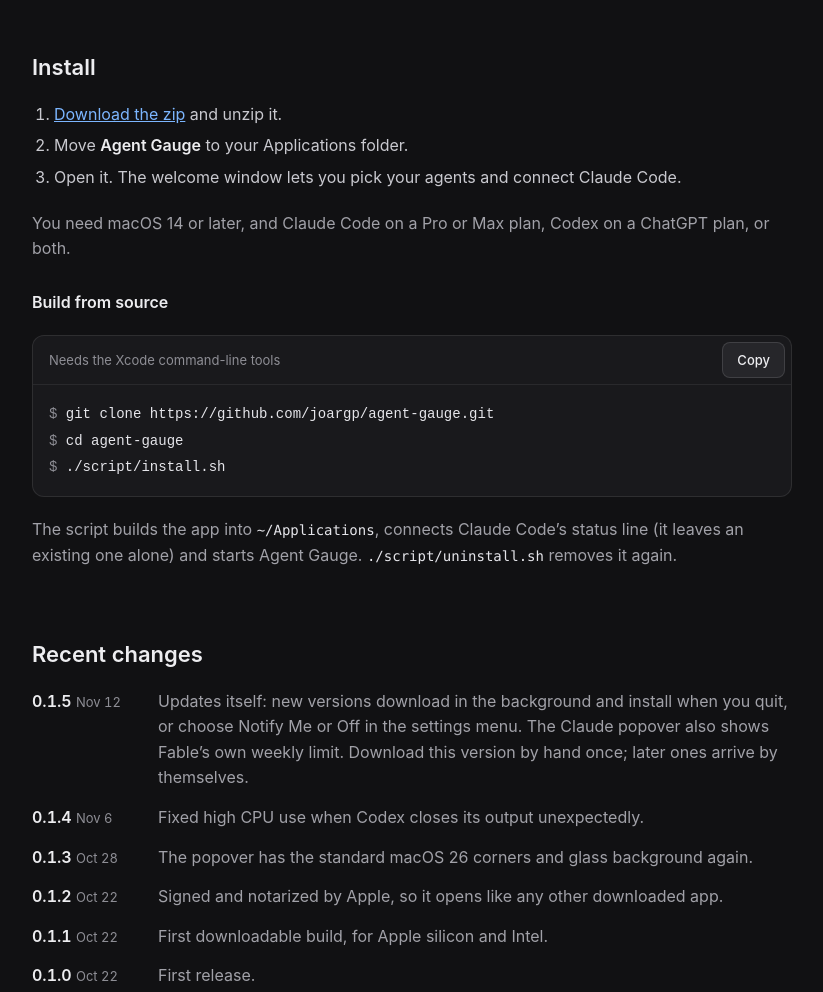
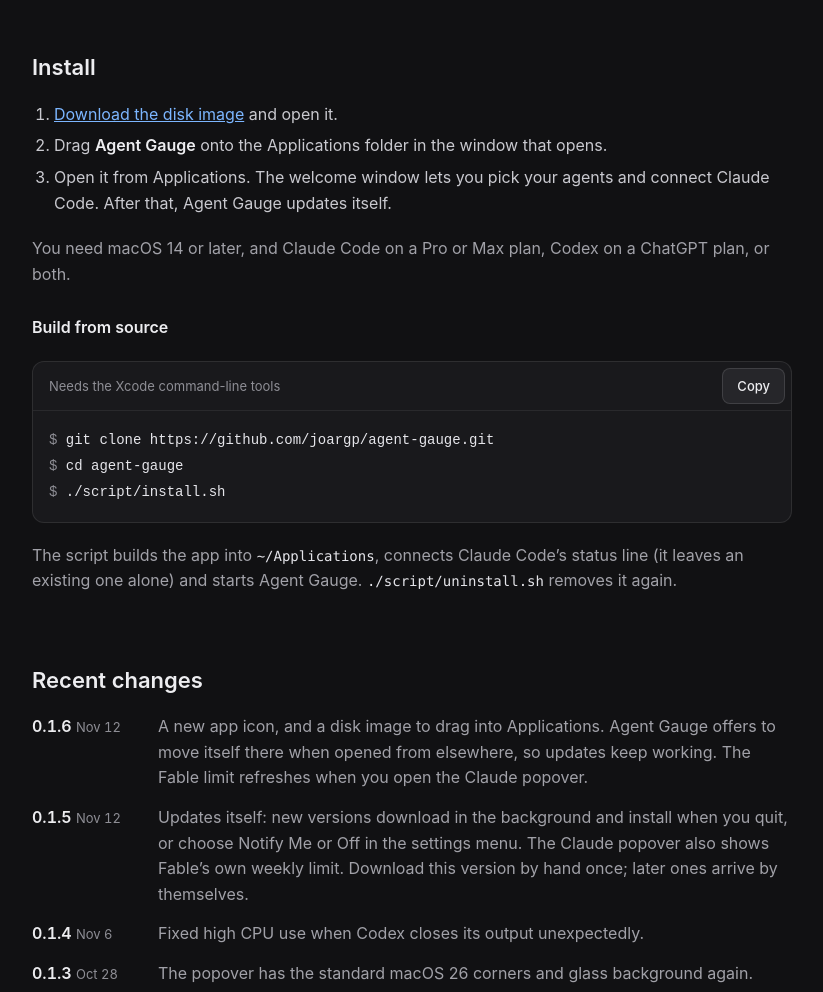
Before and after one commit to joargp/agent-gauge, a plain HTML site: page site/index.html in a window 1280 px wide. Shown: the part 1700-2692 px from the top of the page, without its empty margins (228-1051 px from the left). Drawn offline with Linux system fonts and the light colour scheme.

Commit message:
Update website for Agent Gauge 0.1.6

```diff
--- a/site/index.html
+++ b/site/index.html
@@ -48,11 +48,11 @@ Agent Gauge
 <p style="margin: 0; max-width: 36rem; font-size: 19px; line-height: 1.55; color: #C9C9CF">A small, free Mac app that shows how much of your Claude Code and Codex limits is left, and when they reset. It lives in the menu bar and doesn’t need an account.</p>
 </div>
 <div style="display: flex; flex-wrap: wrap; align-items: center; gap: 12px 20px">
-<a href="https://github.com/joargp/agent-gauge/releases/latest" style="display: inline-flex; align-items: center; gap: 10px; height: 44px; padding: 0 18px; border-radius: 10px; background: #EDEDF0; color: #111113; text-decoration: none; font-weight: 600; font-size: 15px">
+<a href="https://github.com/joargp/agent-gauge/releases/latest/download/AgentGauge.dmg" style="display: inline-flex; align-items: center; gap: 10px; height: 44px; padding: 0 18px; border-radius: 10px; background: #EDEDF0; color: #111113; text-decoration: none; font-weight: 600; font-size: 15px">
 <svg aria-hidden="true" width="17" height="17" viewBox="0 0 24 24" fill="none" stroke="currentColor" stroke-width="2" stroke-linecap="round" stroke-linejoin="round"><path d="M12 4v11"></path><path d="M7 10l5 5 5-5"></path><path d="M5 20h14"></path></svg>
-Download 0.1.5
+Download 0.1.6
 </a>
-<span style="font-size: 14px; color: #8E8E95">Zip, 2.2 MB · macOS 14 or later · Apple silicon and Intel · Signed and notarized · MIT license</span>
+<span style="font-size: 14px; color: #8E8E95">Disk image, 4.2 MB · macOS 14 or later · Apple silicon and Intel · Signed and notarized · MIT license</span>
 </div>
 </section>
 
@@ -192,9 +192,9 @@ Download 0.1.5
 <section id="install" style="display: flex; flex-direction: column; gap: 20px">
 <h2 style="margin: 0; font-size: 22px; line-height: 1.3; font-weight: 600">Install</h2>
 <ol style="margin: 0; padding-left: 22px; display: flex; flex-direction: column; gap: 6px; color: #C9C9CF">
-<li><a href="https://github.com/joargp/agent-gauge/releases/latest">Download the zip</a> and unzip it.</li>
-<li>Move <strong style="font-weight: 600; color: #EDEDF0">Agent Gauge</strong> to your Applications folder.</li>
-<li>Open it. The welcome window lets you pick your agents and connect Claude Code.</li>
+<li><a href="https://github.com/joargp/agent-gauge/releases/latest/download/AgentGauge.dmg">Download the disk image</a> and open it.</li>
+<li>Drag <strong style="font-weight: 600; color: #EDEDF0">Agent Gauge</strong> onto the Applications folder in the window that opens.</li>
+<li>Open it from Applications. The welcome window lets you pick your agents and connect Claude Code. After that, Agent Gauge updates itself.</li>
 </ol>
 <p style="margin: 0; color: #A1A1A8">You need macOS 14 or later, and Claude Code on a Pro or Max plan, Codex on a ChatGPT plan, or both.</p>
 <h3 style="margin: 8px 0 0; font-size: 16px; font-weight: 600">Build from source</h3>
@@ -213,6 +213,10 @@ Download 0.1.5
 <section id="changes" style="display: flex; flex-direction: column; gap: 20px">
 <h2 style="margin: 0; font-size: 22px; line-height: 1.3; font-weight: 600">Recent changes</h2>
 <dl style="margin: 0; display: flex; flex-direction: column; gap: 14px">
+<div style="display: grid; grid-template-columns: 110px minmax(0, 1fr); gap: 4px 16px">
+<dt style="font-variant-numeric: tabular-nums"><span style="font-weight: 600">0.1.6</span> <span style="font-size: 13px; color: #8E8E95">Nov 12</span></dt>
+<dd style="margin: 0; color: #A1A1A8">A new app icon, and a disk image to drag into Applications. Agent Gauge offers to move itself there when opened from elsewhere, so updates keep working. The Fable limit refreshes when you open the Claude popover.</dd>
+</div>
 <div style="display: grid; grid-template-columns: 110px minmax(0, 1fr); gap: 4px 16px">
 <dt style="font-variant-numeric: tabular-nums"><span style="font-weight: 600">0.1.5</span> <span style="font-size: 13px; color: #8E8E95">Nov 12</span></dt>
 <dd style="margin: 0; color: #A1A1A8">Updates itself: new versions download in the background and install when you quit, or choose Notify Me or Off in the settings menu. The Claude popover also shows Fable’s own weekly limit. Download this version by hand once; later ones arrive by themselves.</dd>
```
